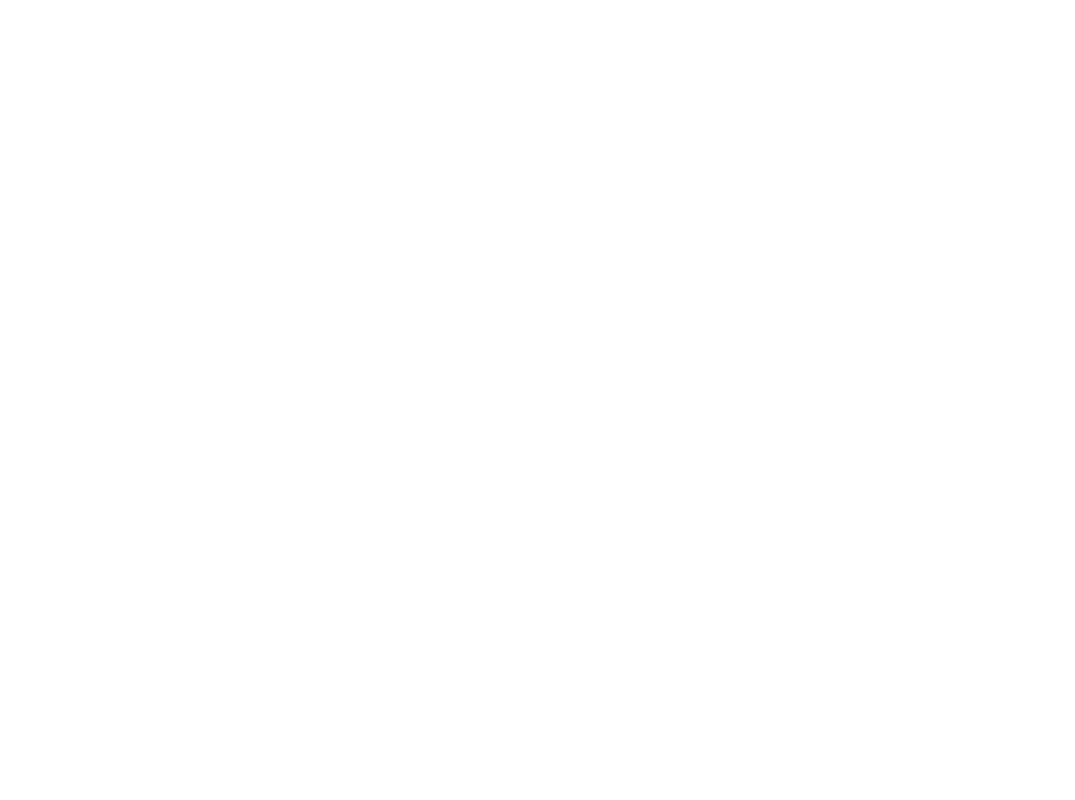
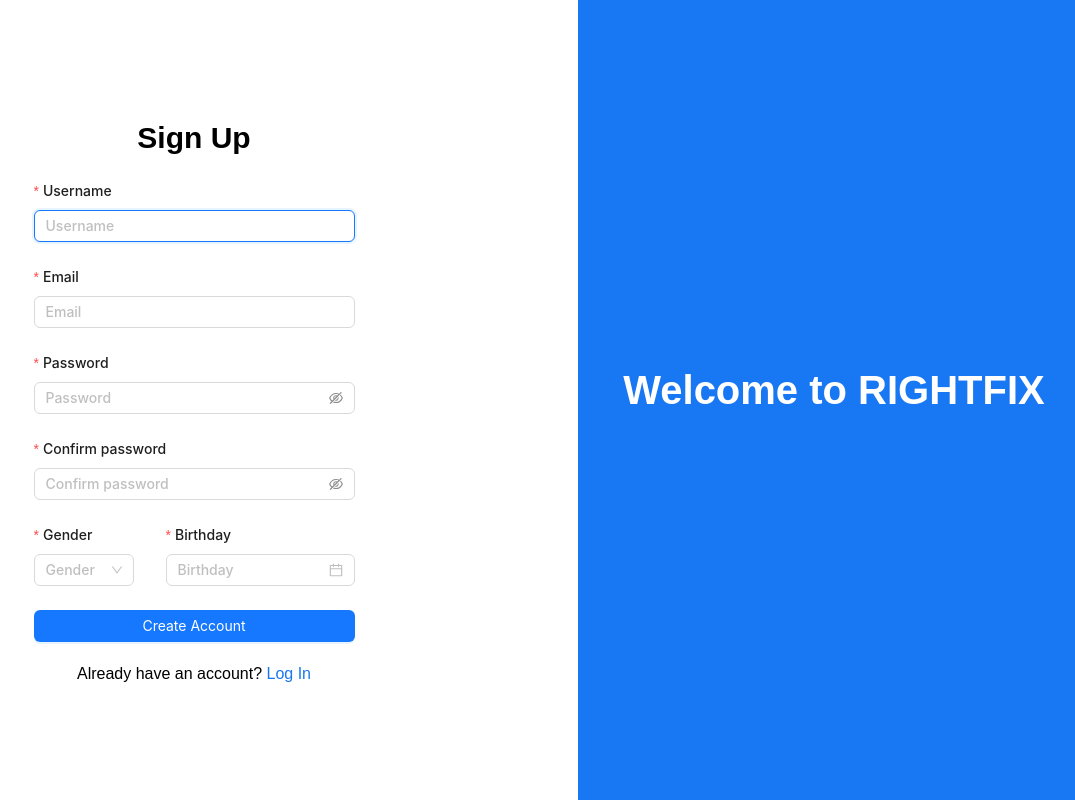
Before and after one commit to ThuTrang5631/rightfix_FE, a React (Vite) app: page /signup in a window 1280 px wide. Shown: the whole page, without its empty margins (190-1265 px from the left). Built offline with nearby package versions, Linux system fonts and the light colour scheme.

Commit message:
feat: sign up page ui

```diff
--- a/src/pages/Login/index.tsx
+++ b/src/pages/Login/index.tsx
@@ -31,11 +31,13 @@
             }}
           >
             <ProFormText
+              name="username"
               label="Username"
               placeholder="Username"
               rules={[{ required: true, message: "Please enter username" }]}
             />
             <ProFormText.Password
+              name="password"
               label="Password"
               placeholder="Password"
               rules={[{ required: true, message: "Please enter password" }]}
--- /dev/null
+++ b/src/pages/Signup/_signup.scss
@@ -0,0 +1,27 @@
+.sign-up {
+  .sign-up-title {
+    font-size: 30px;
+    font-weight: 700;
+  }
+
+  .sign-up-right {
+    background-color: $blue;
+    display: flex;
+    justify-content: center;
+    align-items: center;
+  }
+
+  .sign-up-welcome-title {
+    font-size: 40px;
+    font-weight: 700;
+    color: $white;
+  }
+
+  .sign-up-login-desc {
+    font-size: 16px;
+
+    a {
+      color: $blue;
+    }
+  }
+}
--- a/src/pages/Signup/index.tsx
+++ b/src/pages/Signup/index.tsx
@@ -1,5 +1,97 @@
+import {
+  ProForm,
+  ProFormDatePicker,
+  ProFormSelect,
+  ProFormText,
+} from "@ant-design/pro-components";
+import { Link } from "react-router-dom";
+import { ROUTES } from "../../utils/constants";
+
 const SignUp = () => {
-  return <div></div>;
+  return (
+    <div className="sign-up flex h-[100vh]">
+      <div className="sign-up-wrap-form w-[60%] flex flex-col justify-center items-center py-[40px]">
+        <h1 className="sign-up-title mb-[20px]">Sign Up</h1>
+        <ProForm
+          submitter={{
+            searchConfig: {
+              submitText: "Create Account",
+            },
+            submitButtonProps: {
+              style: {
+                width: "100%",
+              },
+            },
+            resetButtonProps: {
+              style: {
+                display: "none",
+              },
+            },
+          }}
+        >
+          <ProFormText
+            name="username"
+            label="Username"
+            placeholder="Username"
+            rules={[{ required: true, message: "Please enter username" }]}
+          />
+          <ProFormText
+            name="email"
+            label="Email"
+            placeholder="Email"
+            rules={[
+              {
+                type: "email",
+                message: "The input is not valid E-mail!",
+              },
+              { required: true, message: "Please enter email" },
+            ]}
+          />
+          <ProFormText.Password
+            name="password"
+            label="Password"
+            placeholder="Password"
+            rules={[{ required: true, message: "Please enter password" }]}
+          />
+          <ProFormText.Password
+            name="confirm_password"
+            label="Confirm password"
+            placeholder="Confirm password"
+            rules={[
+              { required: true, message: "Please enter confirm password" },
+            ]}
+          />
+          <ProForm.Group>
+            <ProFormSelect
+              name="gender"
+              label="Gender"
+              placeholder="Gender"
+              options={[
+                { label: "Male", value: "male" },
+                { label: "Female", value: "female" },
+                { label: "Other", value: "other" },
+              ]}
+              rules={[{ required: true, message: "Please select gender" }]}
+            />
+            <ProFormDatePicker
+              placeholder="Birthday"
+              name="birthday"
+              label="Birthday"
+              rules={[{ required: true, message: "Please enter birthday" }]}
+            />
+          </ProForm.Group>
+        </ProForm>
+        <div className="sign-up-login mt-[20px]">
+          <p className="sign-up-login-desc">
+            Already have an account? <Link to={ROUTES.login}>Log In</Link>
+          </p>
+        </div>
+      </div>
+      <div className="sign-up-right w-[40%] h-[100%] px-[20px]">
+        <h2 className="sign-up-welcome-title mb-[20px]">Welcome to RIGHTFIX</h2>
+      </div>
+    </div>
+  );
 };
 
 export default SignUp;
--- a/src/styles/_index.scss
+++ b/src/styles/_index.scss
@@ -1,5 +1,6 @@
 @import "./variables";
 @import "../pages/Login/login";
+@import "../pages/Signup/signup";
 
 img {
   display: block;
```
